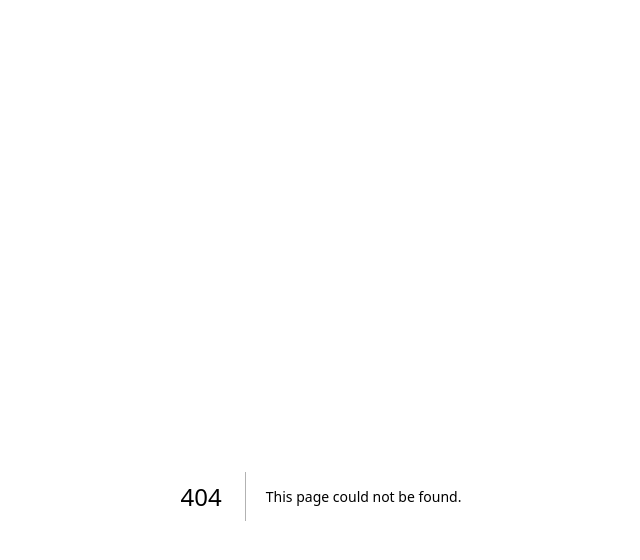
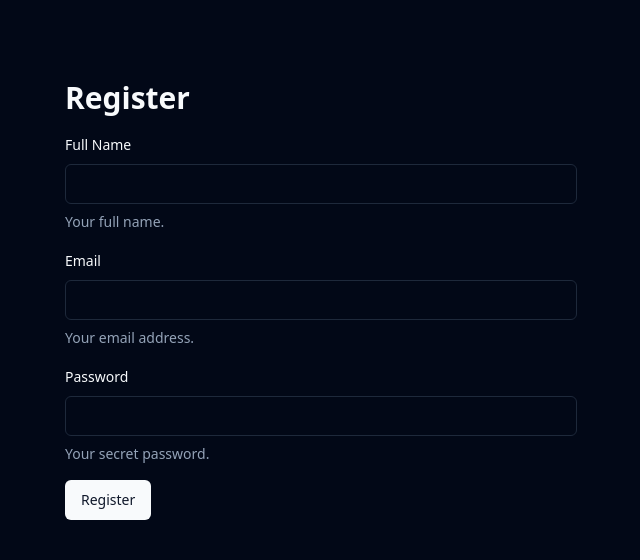
Before and after one commit to ZaidMarrie/nextjs-form-management-auth, a Next.js app: page /register in a window 1280 px wide. Before the commit this address had no page. Shown: the top 560 px of the page, without its empty margins (319-959 px from the left). Built offline with nearby package versions, Linux system fonts and the light colour scheme.

Commit message:
Add registration form & page route

```diff
--- a/package.json
+++ b/package.json
@@ -10,6 +10,7 @@
   },
   "dependencies": {
     "@hookform/resolvers": "^3.3.4",
+    "@radix-ui/react-checkbox": "^1.0.4",
     "@radix-ui/react-label": "^2.0.2",
     "@radix-ui/react-slot": "^1.0.2",
     "class-variance-authority": "^0.7.0",
--- a/src/app/layout.tsx
+++ b/src/app/layout.tsx
@@ -17,7 +17,7 @@ export default function RootLayout({
 }>) {
 	return (
 		<html lang="en">
-			<body className={cn("min-h-screen p-24", inter.variable)}>
+			<body className={cn("min-h-screen p-20", inter.variable)}>
 				{children}
 			</body>
 		</html>
--- a/src/app/page.tsx
+++ b/src/app/page.tsx
@@ -6,28 +6,6 @@ function HomePage() {
 			<h1 className="text-2xl font-bold">
 				Below are four ways to manage forms in the Next.js app router:
 			</h1>
-			<ul className="pl-8 list-disc">
-				<li>
-					<Link href="/register-with-json" className="text-blue-500">
-						JSON Payload to an API endpoint
-					</Link>
-				</li>
-				<li className="mt-4">
-					<Link href="/register-with-formdata" className="text-blue-500">
-						FormData to an API endpoint
-					</Link>
-				</li>
-				<li className="mt-4">
-					<Link href="/register-with-data-action" className="text-blue-500">
-						Sending data to a server action
-					</Link>
-				</li>
-				<li className="mt-4">
-					<Link href="/register-with-formdata-action" className="text-blue-500">
-						Sending formData to a server action
-					</Link>
-				</li>
-			</ul>
 		</main>
 	);
 }
--- /dev/null
+++ b/src/app/register/page.tsx
@@ -0,0 +1,13 @@
+import RegisterForm from "@/components/forms/register-form";
+import { onRegisterAction } from "@/lib/actions";
+
+function RegisterPage() {
+	return (
+		<main className="max-w-lg mx-auto space-8">
+			<h1 className="text-3xl font-bold">Register</h1>
+			<RegisterForm onRegisterAction={onRegisterAction} />
+		</main>
+	);
+}
+
+export default RegisterPage;
--- /dev/null
+++ b/src/components/forms/register-form.tsx
@@ -0,0 +1,122 @@
+"use client";
+
+import { useRef } from "react";
+import { useFormState, useFormStatus } from "react-dom";
+import { useForm } from "react-hook-form";
+import { Input } from "../ui/input";
+import { Checkbox } from "../ui/checkbox";
+import { Button } from "../ui/button";
+import {
+	Form,
+	FormControl,
+	FormDescription,
+	FormField,
+	FormItem,
+	FormLabel,
+	FormMessage,
+} from "../ui/form";
+import { RegisterProps, User } from "@/lib/definitions";
+import { zodResolver } from "@hookform/resolvers/zod";
+import { registerSchema } from "@/lib/schemas";
+
+function RegisterForm({ onRegisterAction }: RegisterProps) {
+	const formRef = useRef<HTMLFormElement>(null);
+	const form = useForm<User>({
+		resolver: zodResolver(registerSchema),
+		defaultValues: {
+			fullName: "",
+			email: "",
+			password: "",
+			// terms: true,
+		},
+	});
+
+	const [state, formAction] = useFormState(onRegisterAction, { message: "" });
+
+	return (
+		<Form {...form}>
+			<form
+				ref={formRef}
+				action={formAction}
+				className="space-y-4"
+				onSubmit={() => form.handleSubmit(() => formRef?.current?.submit())}
+			>
+				<div>{state.message}</div>
+				<FormField
+					name="fullName"
+					control={form.control}
+					render={({ field }) => (
+						<FormItem>
+							<FormLabel>Full Name</FormLabel>
+							<FormControl>
+								<Input type="text" {...field} />
+							</FormControl>
+							<FormDescription>Your full name.</FormDescription>
+							<FormMessage />
+						</FormItem>
+					)}
+				/>
+				<FormField
+					name="email"
+					control={form.control}
+					render={({ field }) => (
+						<FormItem>
+							<FormLabel>Email</FormLabel>
+							<FormControl>
+								<Input type="email" {...field} />
+							</FormControl>
+							<FormDescription>Your email address.</FormDescription>
+							<FormMessage />
+						</FormItem>
+					)}
+				/>
+				<FormField
+					name="password"
+					control={form.control}
+					render={({ field }) => (
+						<FormItem>
+							<FormLabel>Password</FormLabel>
+							<FormControl>
+								<Input type="password" {...field} />
+							</FormControl>
+							<FormDescription>Your secret password.</FormDescription>
+							<FormMessage />
+						</FormItem>
+					)}
+				/>
+				{/* <FormField
+					name="terms"
+					control={form.control}
+					render={({ field }) => (
+						<FormItem>
+							<div className="flex items-center gap-2">
+								<FormControl>
+									<Checkbox
+										checked={field.value}
+										onCheckedChange={field.onChange}
+									/>
+								</FormControl>
+								<FormLabel>Accept terms and conditions</FormLabel>
+							</div>
+							<FormMessage />
+						</FormItem>
+					)}
+				/> */}
+
+				<SubmitButton />
+			</form>
+		</Form>
+	);
+}
+
+function SubmitButton() {
+	const { pending } = useFormStatus();
+
+	return (
+		<Button type="submit" color="primary" disabled={pending}>
+			Register
+		</Button>
+	);
+}
+
+export default RegisterForm;
--- /dev/null
+++ b/src/components/ui/checkbox.tsx
@@ -0,0 +1,30 @@
+"use client"
+
+import * as React from "react"
+import * as CheckboxPrimitive from "@radix-ui/react-checkbox"
+import { Check } from "lucide-react"
+
+import { cn } from "@/lib/utils"
+
+const Checkbox = React.forwardRef<
+  React.ElementRef<typeof CheckboxPrimitive.Root>,
+  React.ComponentPropsWithoutRef<typeof CheckboxPrimitive.Root>
+>(({ className, ...props }, ref) => (
+  <CheckboxPrimitive.Root
+    ref={ref}
+    className={cn(
+      "peer h-4 w-4 shrink-0 rounded-sm border border-primary ring-offset-background focus-visible:outline-none focus-visible:ring-2 focus-visible:ring-ring focus-visible:ring-offset-2 disabled:cursor-not-allowed disabled:opacity-50 data-[state=checked]:bg-primary data-[state=checked]:text-primary-foreground",
+      className
+    )}
+    {...props}
+  >
+    <CheckboxPrimitive.Indicator
+      className={cn("flex items-center justify-center text-current")}
+    >
+      <Check className="h-4 w-4" />
+    </CheckboxPrimitive.Indicator>
+  </CheckboxPrimitive.Root>
+))
+Checkbox.displayName = CheckboxPrimitive.Root.displayName
+
+export { Checkbox }
--- a/src/lib/actions.ts
+++ b/src/lib/actions.ts
@@ -1,10 +1,17 @@
 "use server";
 
-import { RegisterSchema } from "./definitions";
+import { User } from "./definitions";
 import { registerSchema } from "./schemas";
 
-export async function onDataAction(data: RegisterSchema) {
-	const parsed = registerSchema.safeParse(data);
+export async function onRegisterAction(
+	prevState: {
+		user?: User;
+		issues?: string[];
+	},
+	formData: FormData
+) {
+	const data = Object.fromEntries(formData);
+	const parsed = await registerSchema.safeParseAsync(data);
 
 	if (parsed.success) {
 		return { message: "User registered", user: parsed.data };
@@ -15,17 +22,3 @@ export async function onDataAction(data: RegisterSchema) {
 		};
 	}
 }
-
-export async function onFormDataAction(formData: FormData) {
-	const data = Object.fromEntries(formData);
-	const parsed = registerSchema.safeParse(data);
-
-	if (parsed.success) {
-		return { message: "User registered", user: parsed.data };
-	} else {
-		return {
-			message: parsed.error.message,
-			issues: parsed.error.issues.map((issue) => issue.message),
-		};
-	}
-}
--- a/src/lib/definitions.ts
+++ b/src/lib/definitions.ts
@@ -1,12 +1,18 @@
 import { z } from "zod";
 import { registerSchema } from "./schemas";
 
-export type RegisterSchema = z.infer<typeof registerSchema>;
+export type User = z.infer<typeof registerSchema>;
 
-export type RegisterFormProps = {
-	onDataAction: (data: RegisterSchema) => Promise<{
+export type RegisterProps = {
+	onRegisterAction: (
+		prevState: {
+			user?: User;
+			issues?: string[];
+		},
+		data: FormData
+	) => Promise<{
 		message: string;
-		user?: RegisterSchema;
+		user?: User;
 		issues?: string[];
 	}>;
 };
--- a/src/lib/schemas.ts
+++ b/src/lib/schemas.ts
@@ -1,7 +1,15 @@
 import { z } from "zod";
+import { validatePassword } from "./validation";
 
 export const registerSchema = z.object({
-	first: z.string().trim().min(1, { message: "First name is required." }),
-	last: z.string().trim().min(1, { message: "Last name is required." }),
-	email: z.string().email({ message: "Invalid email address." }),
+	fullName: z.string().trim().min(6, { message: "Full name is required" }),
+	email: z.string().trim().email({ message: "Invalid email provided" }),
+	password: z
+		.string()
+		.min(8, { message: "Password should be atleast 8 characters" })
+		.refine(validatePassword, {
+			message:
+				"Include atleast 1 number and 1 of both a uppercase & lowercase letter",
+		}),
+	// terms: z.coerce.boolean().default(true),
 });
--- /dev/null
+++ b/src/lib/validation.ts
@@ -0,0 +1,5 @@
+export const validatePassword = async (data: string) => {
+	if (data.toLowerCase() === "password") return false;
+
+	return /^(?=.*\d)(?=.*[a-z])(?=.*[A-Z])(?=.*[a-zA-Z]).{8,}$/.test(data);
+};
```
Also changed, not shown: 1 other file (tests, documents, lock files or other folders).
